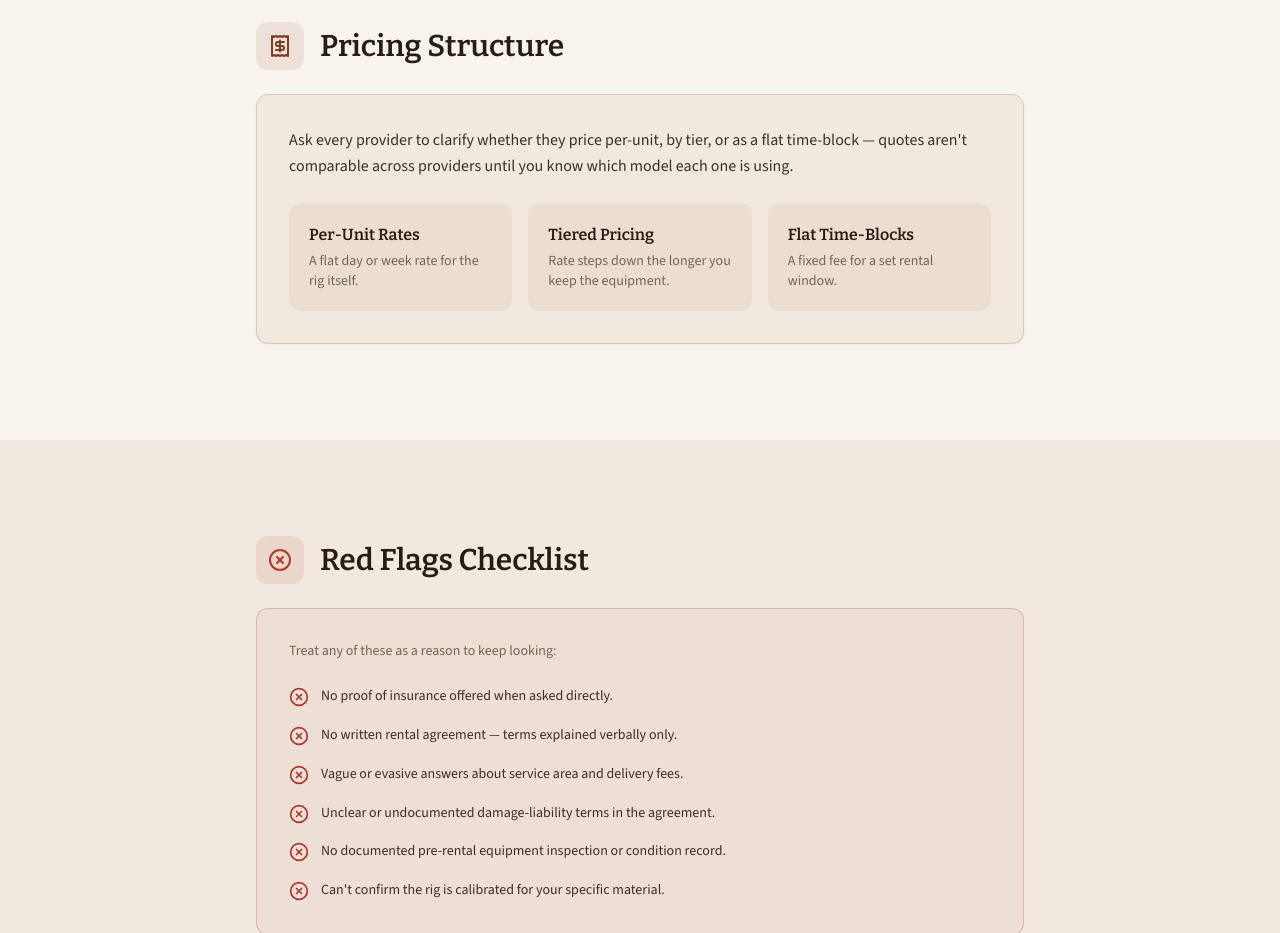
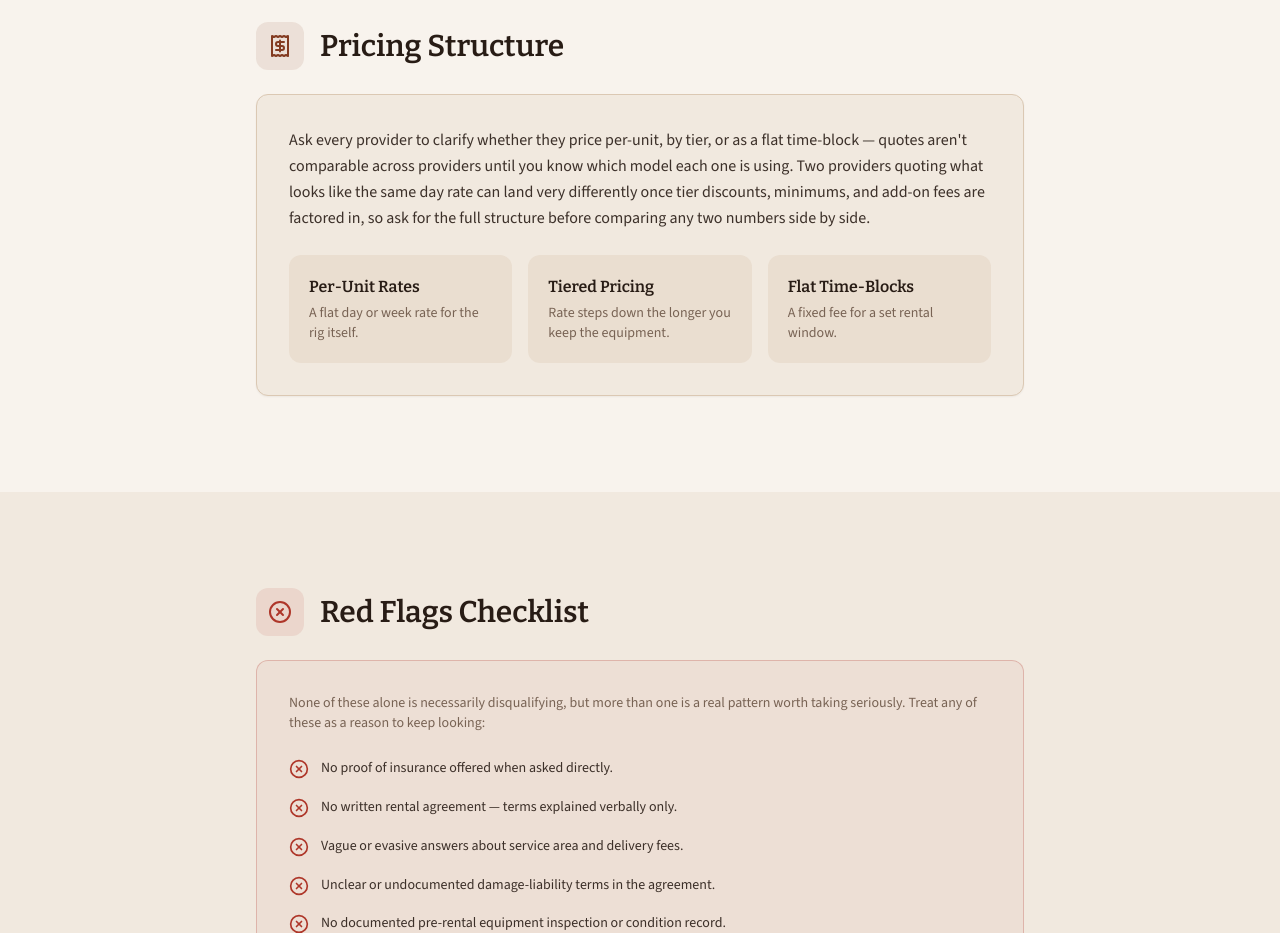
Before and after one commit to MCERQUA/sprayfoamrigrental.com, a Next.js app: page /what-to-check-before-you-rent in a window 1280 px wide. Shown: the part 3280-4213 px from the top of the page. Built offline with nearby package versions, Linux system fonts and the light colour scheme.

Commit message:
auto-save: pnpm-lock.yaml,src/app/what-to-check-before-you-rent/page.tsx

```diff
--- a/src/app/what-to-check-before-you-rent/page.tsx
+++ b/src/app/what-to-check-before-you-rent/page.tsx
@@ -293,7 +293,9 @@ export default function WhatToCheckPage() {
             <p className="text-foreground/90 leading-relaxed mb-6">
               Ask every provider to clarify whether they price per-unit, by tier, or as a flat
               time-block — quotes aren&apos;t comparable across providers until you know which
-              model each one is using.
+              model each one is using. Two providers quoting what looks like the same day rate can
+              land very differently once tier discounts, minimums, and add-on fees are factored
+              in, so ask for the full structure before comparing any two numbers side by side.
             </p>
             <div className="grid sm:grid-cols-3 gap-4">
               <div className="rounded-lg bg-secondary/60 p-5">
@@ -334,7 +336,8 @@ export default function WhatToCheckPage() {
           </div>
           <div className="rounded-xl border border-destructive/25 bg-destructive/5 p-8">
             <p className="text-sm text-muted-foreground mb-6">
-              Treat any of these as a reason to keep looking:
+              None of these alone is necessarily disqualifying, but more than one is a real
+              pattern worth taking seriously. Treat any of these as a reason to keep looking:
             </p>
             <ul className="space-y-4">
               {RED_FLAGS.map((flag) => (
```
Also changed, not shown: 1 other file (tests, documents, lock files or other folders).
